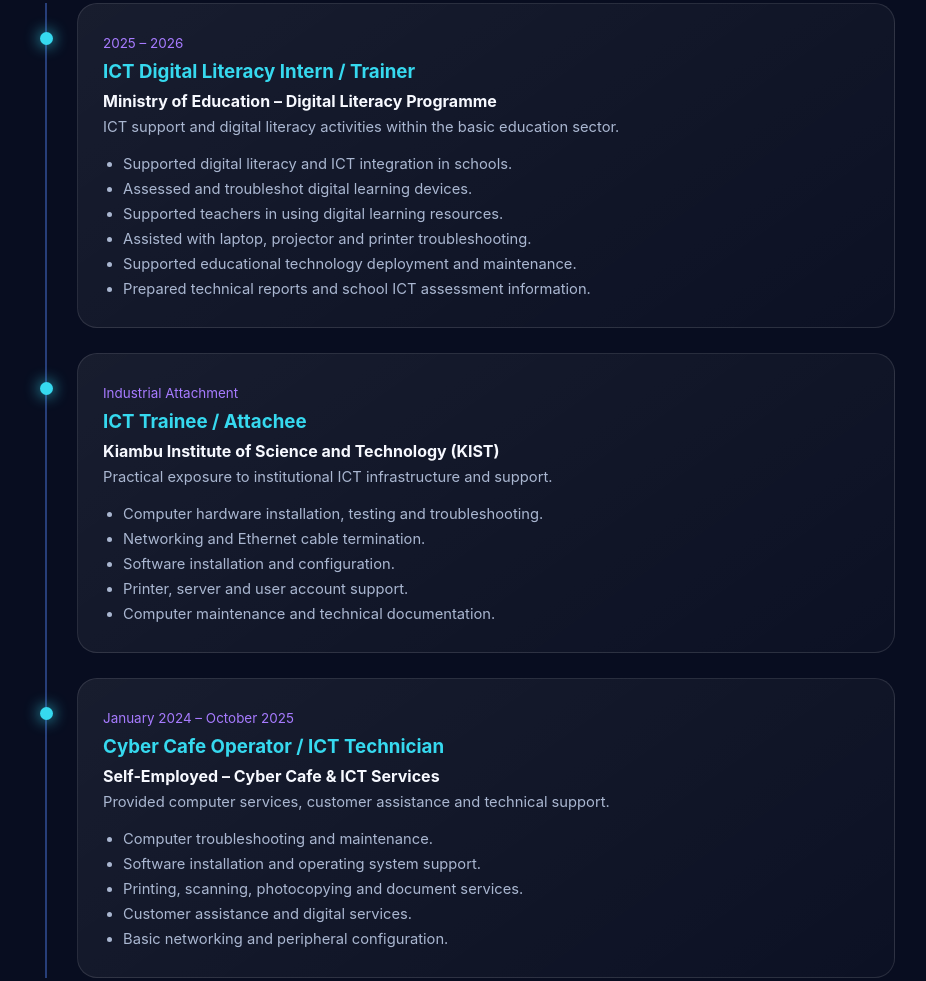
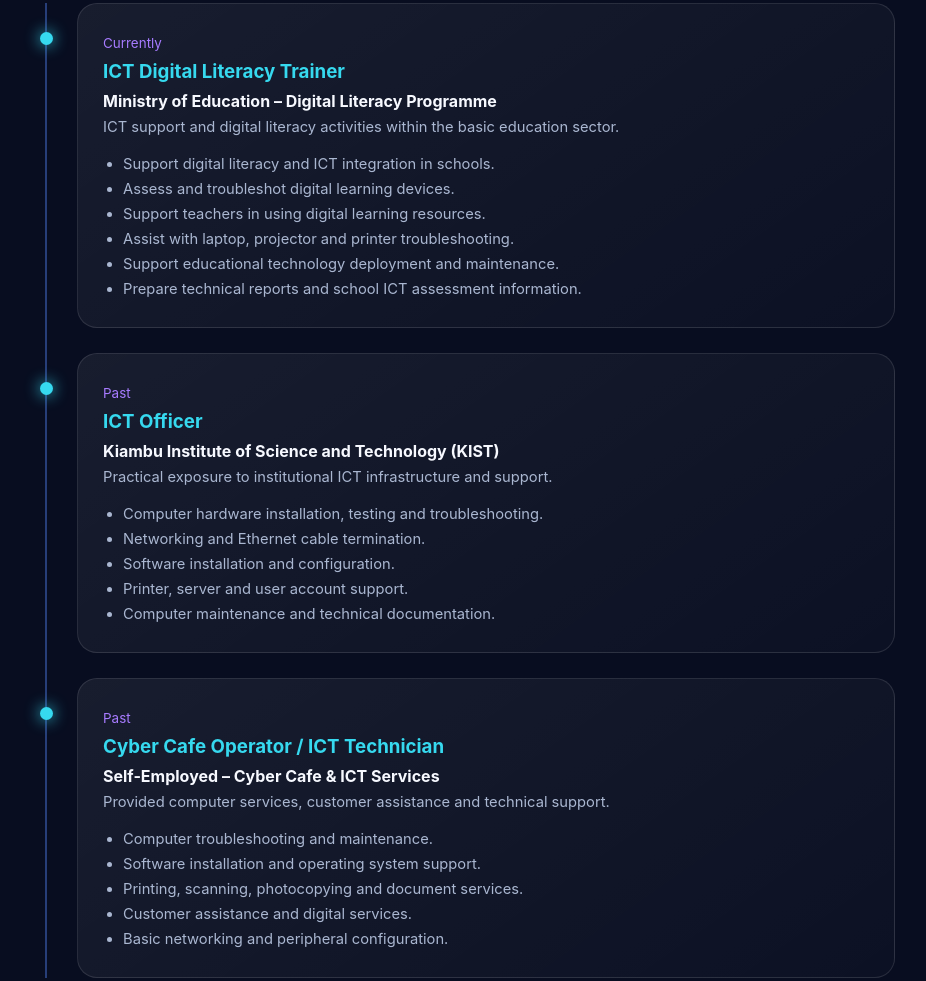
Before and after one commit to computerscientist254/joseph-thiongo-portfolio, a plain HTML site: page index.html in a window 1280 px wide. Shown: the part 3443-4424 px from the top of the page, without its empty margins (170-1096 px from the left). Drawn offline with Linux system fonts and the light colour scheme.

Commit message:
Make changes
Updated job titles, periods, and descriptions in the timeline section. Modified educational qualifications and classifications for clarity.

```diff
--- a/index.html
+++ b/index.html
@@ -972,23 +972,23 @@ footer a { color: var(--cyan); }
     <div class="timeline">
 
       <div class="timeline-item card">
-        <span class="period">2025 – 2026</span>
-        <h3>ICT Digital Literacy Intern / Trainer</h3>
+        <span class="period">Currently</span>
+        <h3>ICT Digital Literacy Trainer</h3>
         <h4>Ministry of Education – Digital Literacy Programme</h4>
         <p>ICT support and digital literacy activities within the basic education sector.</p>
         <ul>
-          <li>Supported digital literacy and ICT integration in schools.</li>
-          <li>Assessed and troubleshot digital learning devices.</li>
-          <li>Supported teachers in using digital learning resources.</li>
-          <li>Assisted with laptop, projector and printer troubleshooting.</li>
-          <li>Supported educational technology deployment and maintenance.</li>
-          <li>Prepared technical reports and school ICT assessment information.</li>
+          <li>Support digital literacy and ICT integration in schools.</li>
+          <li>Assess and troubleshot digital learning devices.</li>
+          <li>Support teachers in using digital learning resources.</li>
+          <li>Assist with laptop, projector and printer troubleshooting.</li>
+          <li>Support educational technology deployment and maintenance.</li>
+          <li>Prepare technical reports and school ICT assessment information.</li>
         </ul>
       </div>
 
       <div class="timeline-item card">
-        <span class="period">Industrial Attachment</span>
-        <h3>ICT Trainee / Attachee</h3>
+        <span class="period">Past</span>
+        <h3>ICT Officer</h3>
         <h4>Kiambu Institute of Science and Technology (KIST)</h4>
         <p>Practical exposure to institutional ICT infrastructure and support.</p>
         <ul>
@@ -1001,7 +1001,7 @@ footer a { color: var(--cyan); }
       </div>
 
       <div class="timeline-item card">
-        <span class="period">January 2024 – October 2025</span>
+        <span class="period">Past</span>
         <h3>Cyber Cafe Operator / ICT Technician</h3>
         <h4>Self-Employed – Cyber Cafe & ICT Services</h4>
         <p>Provided computer services, customer assistance and technical support.</p>
@@ -1031,25 +1031,25 @@ footer a { color: var(--cyan); }
       <div class="card">
         <span class="tag">University Education</span>
         <h3>Bachelor of Science in Computer Science</h3>
-        <p>Kirinyaga University, Kenya</p>
-        <p>August 2018 – June 2023</p>
-        <p><strong>Classification: Distinction</strong></p>
+        <p>Govenment recognized University, Kenya</p>
+        <p>Graduate</p>
+        <p><strong>Classification: First class honours</strong></p>
         <p>Official graduation: 13 October 2023.</p>
       </div>
 
       <div class="card">
         <span class="tag">Secondary Education</span>
         <h3>Kenya Certificate of Secondary Education</h3>
-        <p>Kiranga High School</p>
-        <p>2013 – 2017</p>
-        <p><strong>Overall grade: C+</strong></p>
+        <p>Government recognized High School</p>
+        <p>2017</p>
+         <p><strong>Overall performance Distinction </strong></p>
       </div>
 
       <div class="card">
         <span class="tag">Professional Training</span>
         <h3>Microsoft Office & Professional Expertise</h3>
         <p>Redeemed Institute of Advanced Studies</p>
-        <p>Three-month short course.</p>
+        <p>Certification.</p>
       </div>
 
     </div>
```
